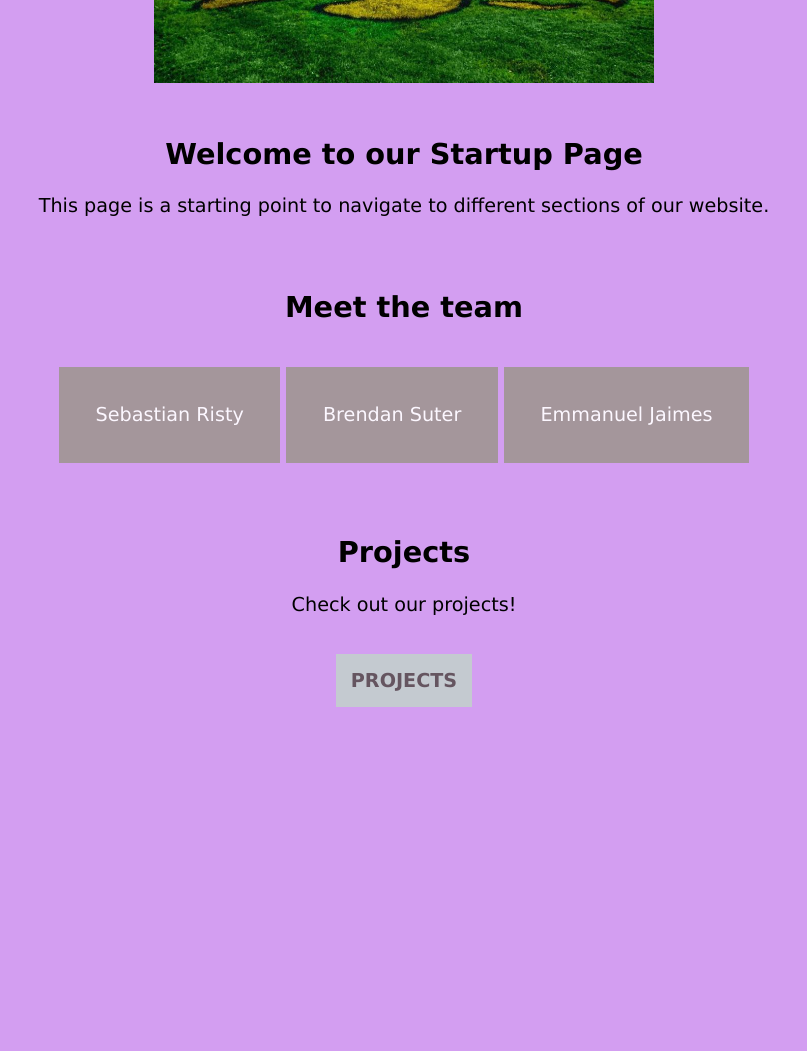
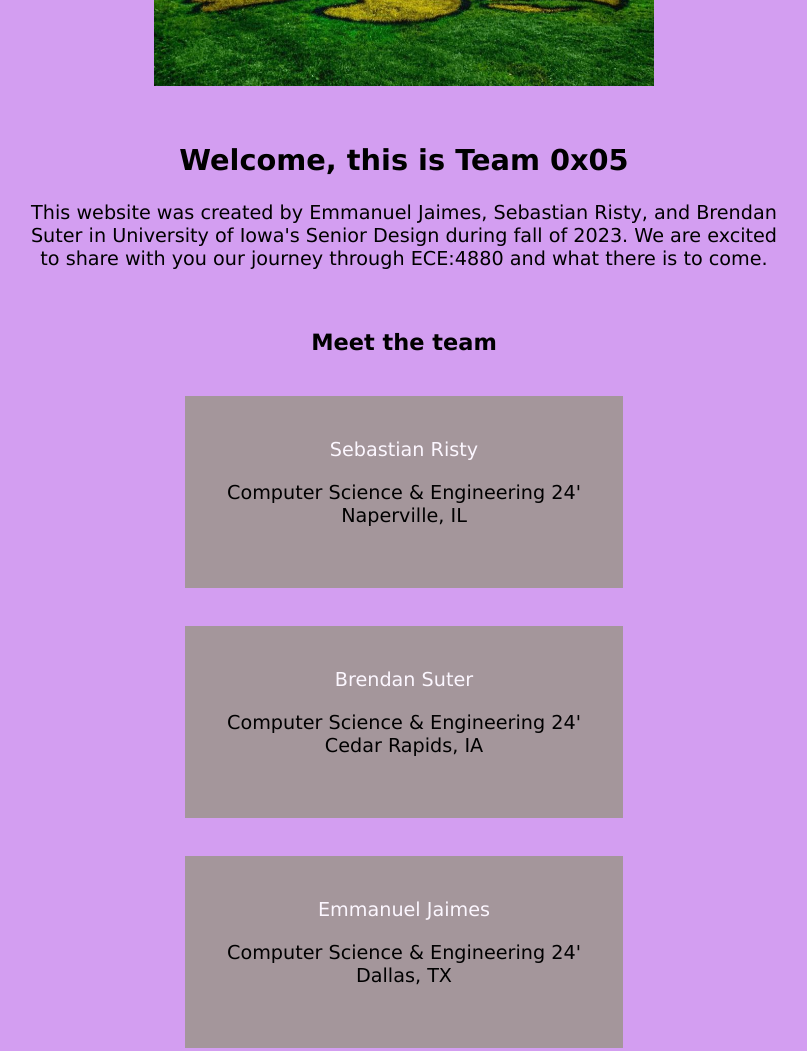
Before and after one commit to emmanuel-jaimes/labTHREE, a website: page public/index.html in a window 1280 px wide. Shown: the part 460-1511 px from the top of the page, without its empty margins (236-1043 px from the left). Before the commit the page ends 1208 px from the top, so only its background shows below. Drawn offline with Linux system fonts and the light colour scheme.

Commit message:
landing = home

```diff
--- a/public/index.html
+++ b/public/index.html
@@ -38,20 +38,25 @@
                 </section>
 
                 <section id="about">
-                    <h1>Welcome to our Startup Page</h1>
-                    <p>This page is a starting point to navigate to different sections of our website.</p>
-                </section>
+                    <h1>Welcome, this is Team 0x05</h1>
+                    <p>This website was created by Emmanuel Jaimes, Sebastian Risty, and Brendan Suter in
+                        University of Iowa's Senior Design during fall of 2023. We are excited to share with
+                        you our journey through ECE:4880 and what there is to come.
+                    </p>
 
                 <section id="team">
                     <h1>Meet the team</h1>
                     <ul id="risty">
-                        <li><a href="signin.html">Sebastian Risty</a></li>
+                        <li><a href="signin.html">Sebastian Risty</a>
+                            <p>Computer Science & Engineering 24'<br>Naperville, IL<br></p></li>
                     </ul>
                     <ul id="suter">
-                        <li><a href="signin.html">Brendan Suter</a></li>
+                        <li><a href="signin.html">Brendan Suter</a>
+                            <p>Computer Science & Engineering 24'<br>Cedar Rapids, IA<br></p></li>
                     </ul>
                     <ul id="jaimes">
-                        <li><a href="signin.html">Emmanuel Jaimes</a></li>
+                        <li><a href="signin.html">Emmanuel Jaimes</a>
+                            <p>Computer Science & Engineering 24'<br>Dallas, TX<br></p></li>
                     </ul>
                 </section>
 
```
Also changed, not shown: public/home.html (+1 -0 lines).
